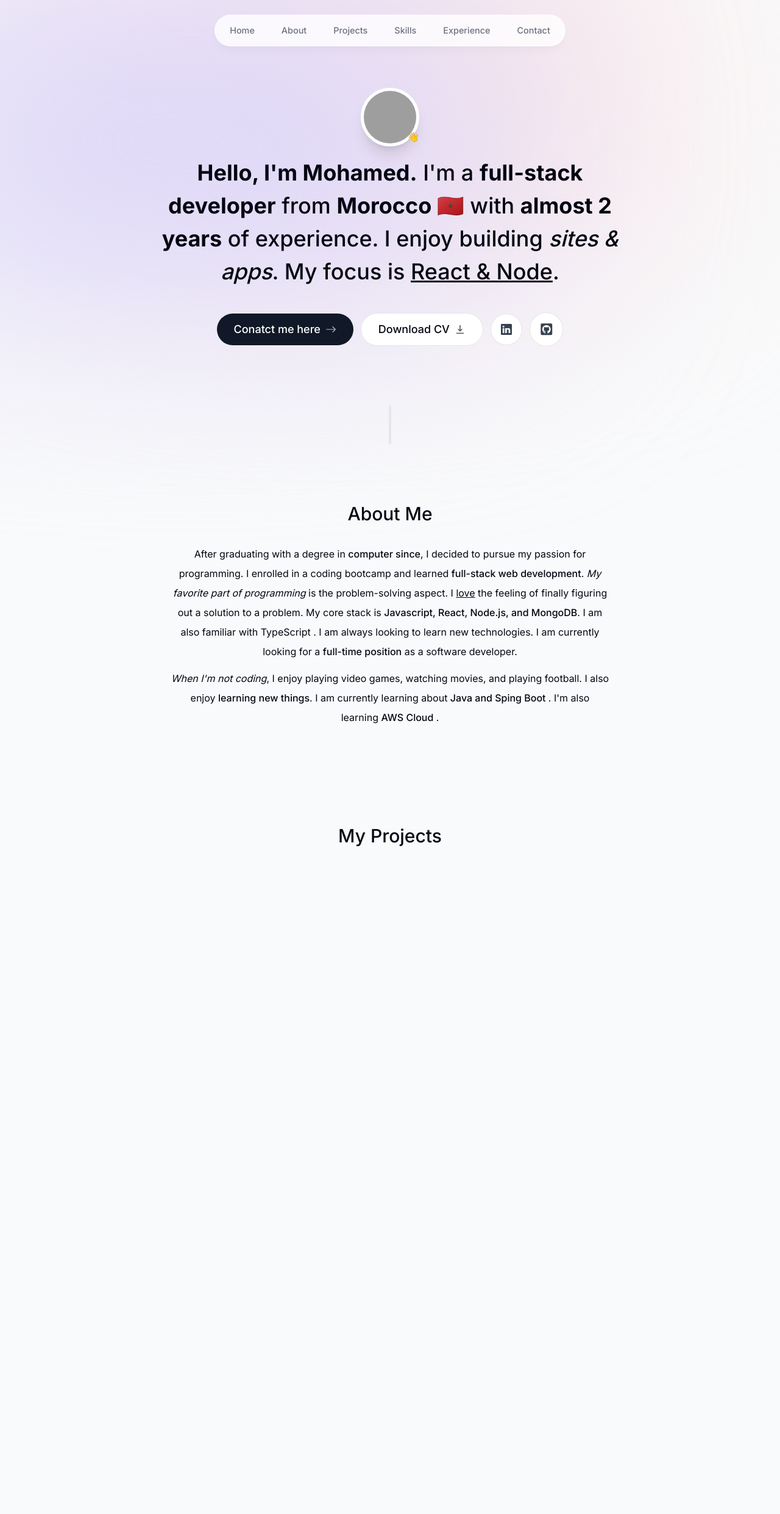
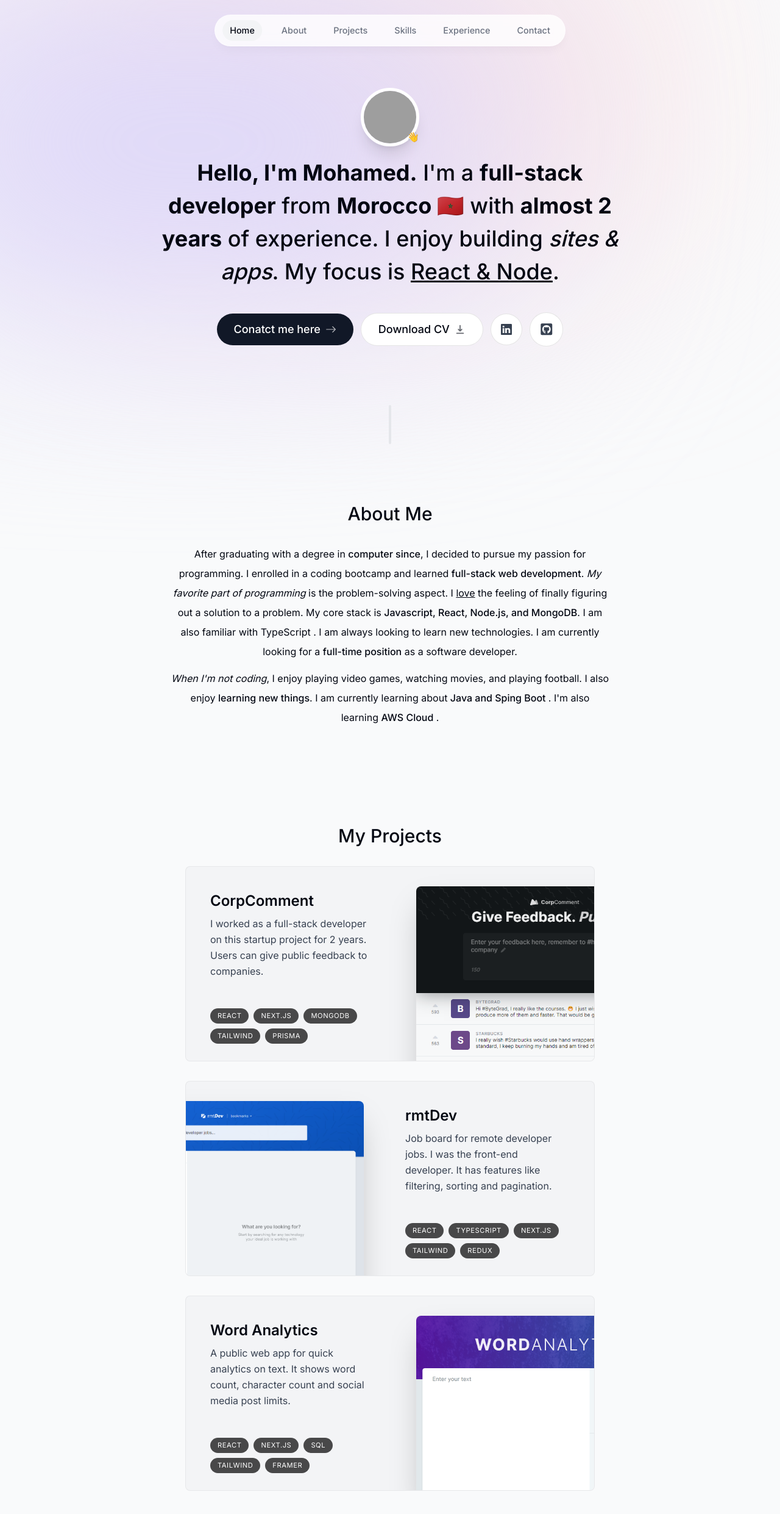
Before and after one commit to mohamed-oukhlidja/MyPortfolio, a Next.js app: page / in a window 1280 px wide. Shown: the top 2482 px of the page at 61% size. Before the commit the page ends 1420 px from the top, so only its background shows below. Built offline with nearby package versions, Linux system fonts and the light colour scheme; grey boxes are pictures that could not be loaded.

Commit message:
add the projects section and fixed some scrolling

```diff
--- a/app/layout.tsx
+++ b/app/layout.tsx
@@ -17,7 +17,7 @@
   children: React.ReactNode;
 }) {
   return (
-    <html lang="en">
+    <html lang="en" className="!scroll-smooth">
       <body className={`${inter.className} bg-gray-50 text-gray-950 relative pt-28 sm:pt-36`}>
         <div className="bg-[#fbe2e3] absolute -z-10 top-[-6rem] right-[11rem] h-[31.25rem] w-[31.25rem] rounded-full blur-[10rem] sm:w-[68.75rem]"></div>
         <div className="bg-[#dbd7fb] absolute -z-10 top-[-1rem] left-[-35rem] h-[31.25rem] w-[50rem] rounded-full blur-[10rem] sm:w-[68.75rem] md:left-[-33rem] lg:left-[-28rem] xl:left-[-15rem] 2xl:left-[-5rem]"></div>
--- a/components/about.tsx
+++ b/components/about.tsx
@@ -7,10 +7,11 @@
 export default function About() {
   return (
     <motion.section
-      className="mb-28 max-w-[45rem] text-center leading-8 sm:mb-40"
+      className="mb-28 max-w-[45rem] text-center leading-8 sm:mb-40 scroll-mt-28"
       initial={{ opacity: 0, y: 100 }}
       animate={{ opacity: 1, y: 0 }}
       transition={{ delay: 0.175 }}
+      id="about"
     >
       <SectionHeading>about me </SectionHeading>
       <p className="mb-3">
--- a/components/header.tsx
+++ b/components/header.tsx
@@ -1,13 +1,13 @@
 "use client";
 
-import React from "react";
+import React, { useState } from "react";
 import { motion } from "framer-motion";
 import { links } from "@/lib/data";
 import Link from "next/link";
-
+import clsx from "clsx";
 
 export default function Header() {
-
+  const [activeSection, setActive] = useState("Home");
 
   return (
     <header className="z-[999] relative">
@@ -27,12 +27,19 @@
               animate={{ y: 0, opacity: 1 }}
             >
               <Link
-                className="flex w-full items-center justify-center px-3 py-3 hover:text-gray-950 transition dark:text-gray-500 dark:hover:text-gray-300"
-
+                className={clsx(
+                  "flex w-full items-center justify-center px-3 py-3 hover:text-gray-950 transition dark:text-gray-500 dark:hover:text-gray-300",
+                  {
+                    "text-gray-950": activeSection === link.name,
+                  }
+                )}
                 href={link.hash}
+                onClick={() => setActive(link.name)}
               >
                 {link.name}
-
+                {link.name === activeSection && (
+                  <span className="bg-gray-100 rounded-full absolute inset-0 -z-10"></span>
+                )}
               </Link>
             </motion.li>
           ))}
--- a/components/intro.tsx
+++ b/components/intro.tsx
@@ -10,7 +10,7 @@
 
 export default function Intro() {
   return (
-    <section className="mb-28 max-w-[50rem] text-center sm:mb-0">
+    <section id="home" className="mb-28 max-w-[50rem] text-center sm:mb-0 scroll-mt-[100rem]">
       <div className="flex items-center justify-center">
         <div className="relative">
           <motion.div
--- /dev/null
+++ b/components/project.tsx
@@ -0,0 +1,71 @@
+"use client";
+
+import { useRef } from "react";
+import { projectsData } from "@/lib/data";
+import Image from "next/image";
+import { motion, useScroll, useTransform } from "framer-motion";
+
+type ProjectProps = (typeof projectsData)[number];
+
+export default function Project({
+  title,
+  description,
+  tags,
+  imageUrl,
+}: ProjectProps) {
+  const ref = useRef<HTMLDivElement>(null);
+  const { scrollYProgress } = useScroll({
+    target: ref,
+    offset: ["0 1", "1.33 1"],
+  });
+  const scaleProgess = useTransform(scrollYProgress, [0, 1], [0.8, 1]);
+  const opacityProgess = useTransform(scrollYProgress, [0, 1], [0.6, 1]);
+
+  return (
+    <motion.div
+      ref={ref}
+      style={{
+        scale: scaleProgess,
+        opacity: opacityProgess,
+      }}
+      className="group mb-3 sm:mb-8 last:mb-0"
+    >
+      <section className="bg-gray-100 max-w-[42rem] border border-black/5 rounded-lg overflow-hidden sm:pr-8 relative sm:h-[20rem] hover:bg-gray-200 transition sm:group-even:pl-8">
+        <div className="pt-4 pb-7 px-5 sm:pl-10 sm:pr-2 sm:pt-10 sm:max-w-[50%] flex flex-col h-full sm:group-even:ml-[18rem]">
+          <h3 className="text-2xl font-semibold">{title}</h3>
+          <p className="mt-2 leading-relaxed text-gray-700 ">
+            {description}
+          </p>
+          <ul className="flex flex-wrap mt-4 gap-2 sm:mt-auto">
+            {tags.map((tag, index) => (
+              <li
+                className="bg-black/[0.7] px-3 py-1 text-[0.7rem] uppercase tracking-wider text-white rounded-full "
+                key={index}
+              >
+                {tag}
+              </li>
+            ))}
+          </ul>
+        </div>
+
+        <Image
+          src={imageUrl}
+          alt="Project I worked on"
+          quality={95}
+          className="absolute hidden sm:block top-8 -right-40 w-[28.25rem] rounded-t-lg shadow-2xl
+        transition
+        group-hover:scale-[1.04]
+        group-hover:-translate-x-3
+        group-hover:translate-y-3
+        group-hover:-rotate-2
+
+        group-even:group-hover:translate-x-3
+        group-even:group-hover:translate-y-3
+        group-even:group-hover:rotate-2
+
+        group-even:right-[initial] group-even:-left-40"
+        />
+      </section>
+    </motion.div>
+  );
+}
--- a/components/projects.tsx
+++ b/components/projects.tsx
@@ -1,10 +1,15 @@
+"use client";
+
 import React from "react";
 import SectionHeading from "./section-heading";
 import { projectsData } from "@/lib/data";
+import Project from "./project";
 
-export default function projects() {
+export default function Projects() {
+
+
   return (
-    <section >
+    <section  id="projects" className="scroll-mt-28 mb-28">
       <SectionHeading>My projects</SectionHeading>
       <div>
         {projectsData.map((project, index) => (
@@ -16,18 +21,3 @@
     </section>
   );
 }
-
-type ProjectProps = (typeof projectsData)[number];
-
-function Project({ title, description, tags, imageUrl }: ProjectProps) {
-  return;
-  <section>
-    <h3>{title}</h3>
-    <p>{description}</p>
-    <ul>
-      {tags.map((tag, index) => (
-        <li key={index}>{tag}</li>
-      ))}
-    </ul>
-  </section>;
-}
--- a/package.json
+++ b/package.json
@@ -13,6 +13,7 @@
     "@types/react": "18.3.12",
     "@types/react-dom": "18.3.1",
     "autoprefixer": "10.4.20",
+    "clsx": "^2.1.1",
     "eslint": "9.14.0",
     "eslint-config-next": "15.0.3",
     "framer-motion": "^11.11.11",
```
Also changed, not shown: 1 other file (tests, documents, lock files or other folders). Lines whose indentation alone changed are shown as unchanged.
